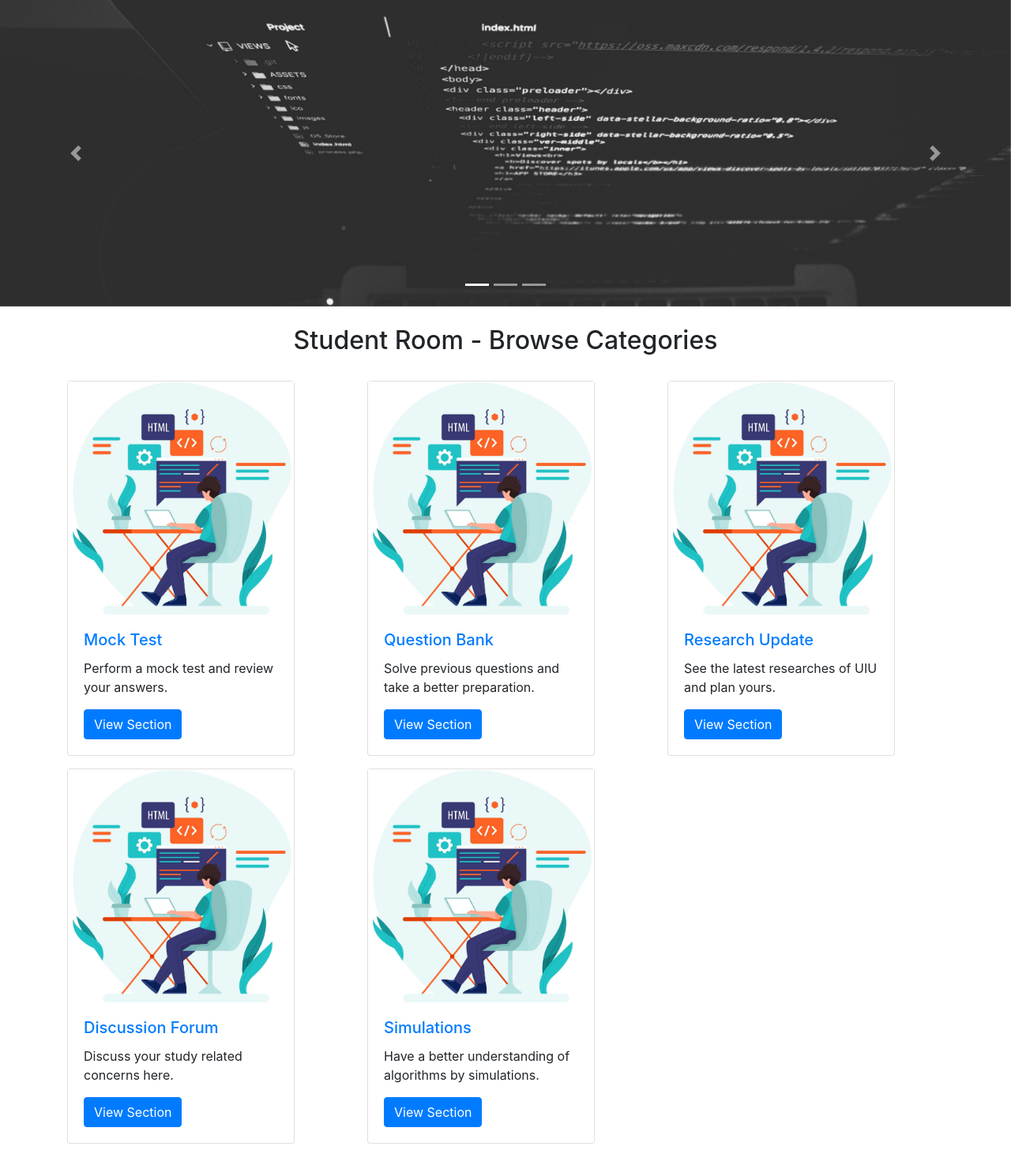
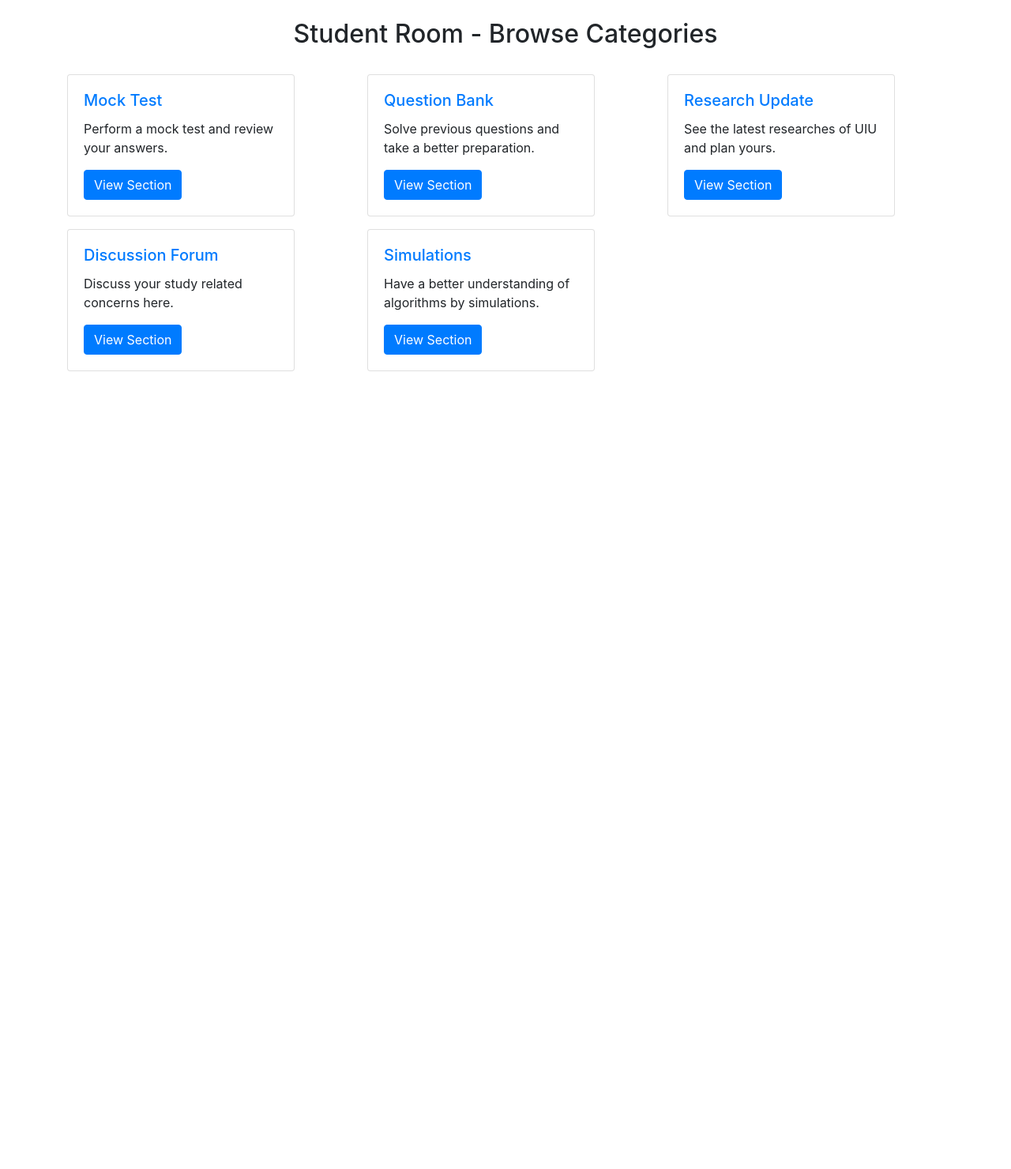
Before and after one commit to NurzihanReya/studentroom_sadlabproject, a PHP site: page /user_welcome.php in a window 1280 px wide. Shown: the part 56-1536 px from the top of the page at 79% size. After the commit the page ends 526 px from the top, so only its background shows below. Run offline with PHP 8.4, Linux system fonts and the light colour scheme; the visitor is signed in with stand-in values (Sample User, id 1).

Commit message:
small front page changes

```diff
--- a/user_welcome.php
+++ b/user_welcome.php
@@ -32,7 +32,7 @@ if(!isset($_SESSION['loggedin']) || $_SESSION['loggedin']!=true){
 
 
     <!-- Slider starts here
-    <h4 class="alert-heading">Welcome admin - <?php echo $_SESSION['username']?></h4> -->
+    <h4 class="alert-heading">Welcome admin - <?php echo $_SESSION['username']?></h4>
 
 
     <div id="carouselExampleIndicators" class="carousel slide" data-ride="carousel">
@@ -61,7 +61,7 @@ if(!isset($_SESSION['loggedin']) || $_SESSION['loggedin']!=true){
             <span class="sr-only">Next</span>
         </a>
     </div>
-
+-->
 
 
     <!-- Category container start-->
@@ -74,7 +74,7 @@ if(!isset($_SESSION['loggedin']) || $_SESSION['loggedin']!=true){
 
           echo ' <div class="col-md-4 my-2">
                   <div class="card" style="width: 18rem;">
-                  <img src="img/card.jpg" class="d-block w-100" alt="...">
+
                       <div class="card-body">
                           <h5 class="card-title"><a href="mocktest.php">Mock Test</a></h5>
                           <p>Perform a mock test and review your answers.</p>
@@ -85,7 +85,7 @@ if(!isset($_SESSION['loggedin']) || $_SESSION['loggedin']!=true){
 
                 <div class="col-md-4 my-2">
                   <div class="card" style="width: 18rem;">
-                  <img src="img/card.jpg" class="d-block w-100" alt="...">
+
                       <div class="card-body">
                           <h5 class="card-title"><a href="questionbank.php">Question Bank</a></h5>
                           <p>Solve previous questions and take a better preparation.</p>
@@ -96,7 +96,7 @@ if(!isset($_SESSION['loggedin']) || $_SESSION['loggedin']!=true){
 
                 <div class="col-md-4 my-2">
                   <div class="card" style="width: 18rem;">
-                  <img src="img/card.jpg" class="d-block w-100" alt="...">
+
                       <div class="card-body">
                           <h5 class="card-title"><a href="researchupdate.php">Research Update</a></h5>
                           <p>See the latest researches of UIU and plan yours.</p>
@@ -107,7 +107,7 @@ if(!isset($_SESSION['loggedin']) || $_SESSION['loggedin']!=true){
 
                 <div class="col-md-4 my-2">
                   <div class="card" style="width: 18rem;">
-                  <img src="img/card.jpg" class="d-block w-100" alt="...">
+
                       <div class="card-body">
                           <h5 class="card-title"><a href="forum.php">Discussion Forum</a></h5>
                           <p>Discuss your study related concerns here.</p>
@@ -118,7 +118,7 @@ if(!isset($_SESSION['loggedin']) || $_SESSION['loggedin']!=true){
 
                 <div class="col-md-4 my-2">
                   <div class="card" style="width: 18rem;">
-                  <img src="img/card.jpg" class="d-block w-100" alt="...">
+
                       <div class="card-body">
                           <h5 class="card-title"><a href="simulation.php">Simulations</a></h5>
                           <p>Have a better understanding of algorithms by simulations.</p>
@@ -136,8 +136,18 @@ if(!isset($_SESSION['loggedin']) || $_SESSION['loggedin']!=true){
 
 
 
+    <!-- Optional JavaScript -->
 
-    <!-- Optional JavaScript -->
+    <!-- Optional JavaScript
+ <img src="img/3659166.jpg" class="d-block w-100" alt="...">
+ <img src="img/card.jpg" class="d-block w-100" alt="...">
+<img src="img/6567453a.jpg" class="d-block w-100" alt="...">
+<img src="img/5437683.jpg" class="d-block w-100" alt="...">
+ <img src="img/6134172.jpg" class="d-block w-100" alt="...">
+
+
+
+-->
     <!-- jQuery first, then Popper.js, then Bootstrap JS -->
     <script src="https://code.jquery.com/jquery-3.4.1.slim.min.js"
         integrity="sha384-J6qa4849blE2+poT4WnyKhv5vZF5SrPo0iEjwBvKU7imGFAV0wwj1yYfoRSJoZ+n" crossorigin="anonymous">
```
Also changed, not shown: admin_welcome.php (+17 -8 lines).
